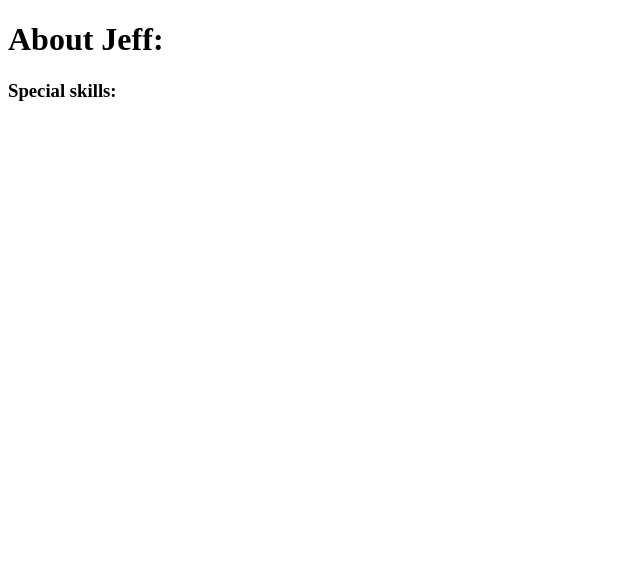
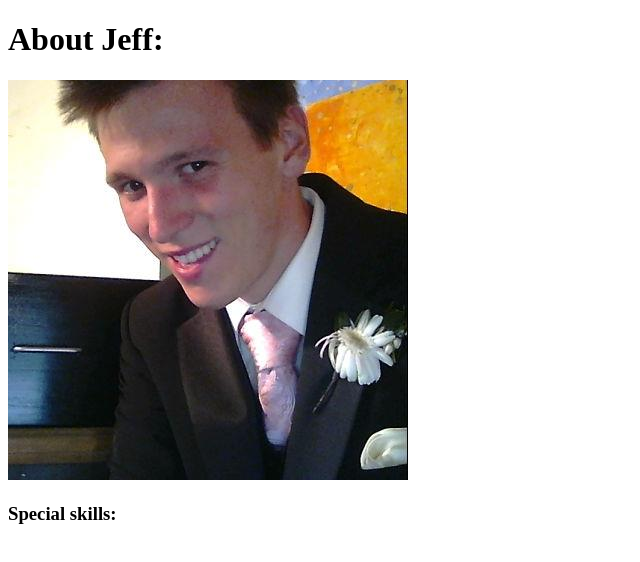
Before and after one commit to jolson615/lmhq-about-pages, a plain HTML site: page jeff.html in a window 1280 px wide. Shown: the whole page, without its empty margins (0-640 px from the left). Drawn offline with Linux system fonts and the light colour scheme.

Commit message:
adds jeff photo

```diff
--- a/jeff.html
+++ b/jeff.html
@@ -5,6 +5,7 @@
     </head>
     <body>
         <h1>About Jeff:</h1>
+        <img src="images/jolson.jpg"/>
         <h3>Special skills:</h3>
     </body>
 </html>
```
